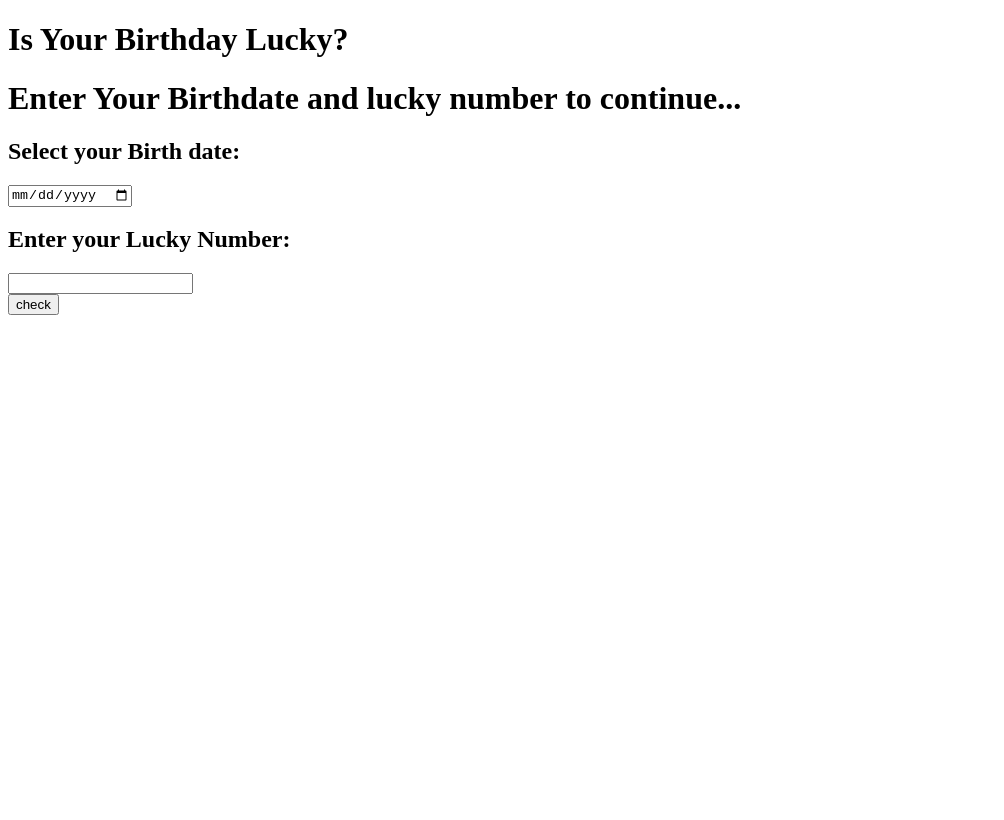
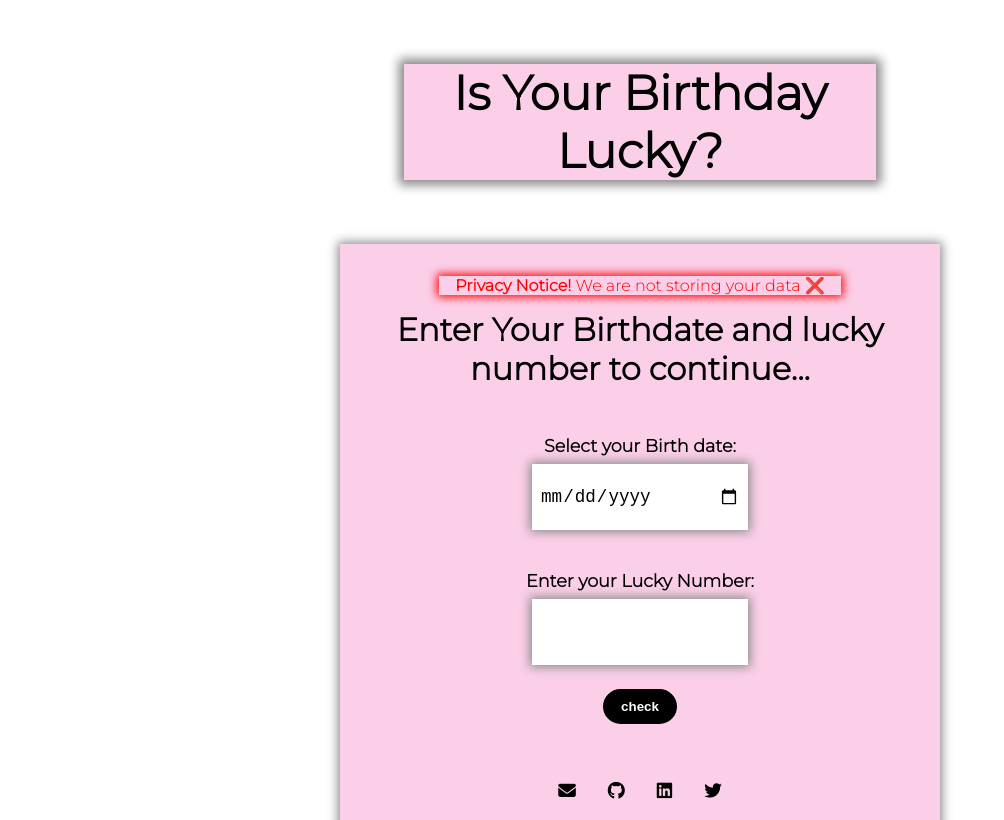
Before and after one commit to abhaysinghs772/lucky_birthDay, a plain HTML site: page index.html in a window 1280 px wide. Shown: the top 820 px of the page, without its empty margins (0-1004 px from the left). Drawn offline with Linux system fonts and the light colour scheme.

Commit message:
styles- completed styles part and a bit logic

```diff
--- a/app.js
+++ b/app.js
@@ -3,9 +3,45 @@
 const birthDate = document.querySelector('.birthDate');
 const luckyNumber = document.querySelector('.luckyNumberInput');
 const checkButton = document.querySelector('#checkBtn');
+const luckyMessage = document.querySelector('.luckyMsz');
+const unLuckyMessage = document.querySelector('.unLuckyMsz');
+const privacyMessage = document.querySelector('.privacyMsz');
+const privacyToggler= document.querySelector('.privacyToggler');
 
-checkButton.addEventListener('click', ()=>{
+let birth_Date_To_NUmber;
+let luckyNumber_To_Number;
+let onlyStrings_Of_birthDate;
+
+privacyToggler.addEventListener('click', ()=>{
+    hideMsz(privacyMessage);
+});
+
+checkButton.addEventListener('click', () => {
     console.log('clicked');
-    console.log(birthDate.value);
-    console.log(luckyNumber.value);
+    // console.log(birthDate.value);
+    // console.log(luckyNumber.value);
+
+    onlyStrings_Of_birthDate = birthDate.value.replaceAll('-', '');
+
+    birth_Date_To_NUmber = Number(onlyStrings_Of_birthDate);
+    console.log(birth_Date_To_NUmber);
+
+    luckyNumber_To_Number = Number(luckyNumber.value);
+    console.log(luckyNumber_To_Number);
+
+    if (birth_Date_To_NUmber % luckyNumber_To_Number === 0) {
+        console.log('you are lucky man');
+        showMsz(luckyMessage);
+    } else {
+        console.log('hey buddy! you are too lucky man!');
+        showMsz(unLuckyMessage);
+    }
 });
+
+function showMsz(xyz) {
+    return xyz.style.display = 'block';
+}
+
+function hideMsz(xyz) {
+    return xyz.style.display = 'none';
+}
--- a/index.html
+++ b/index.html
@@ -4,38 +4,115 @@
     <meta charset="UTF-8" />
     <meta http-equiv="X-UA-Compatible" content="IE=edge" />
     <meta name="viewport" content="width=device-width, initial-scale=1.0" />
+
+    <!-- custom styleSheet -->
+    <link rel="stylesheet" href="/style.css" />
+    <!-- custom styleSheet -->
+
+    <!-- Google fonts -->
+    <link rel="preconnect" href="https://fonts.googleapis.com" />
+    <link rel="preconnect" href="https://fonts.gstatic.com" crossorigin />
+    <link
+      href="https://fonts.googleapis.com/css2?family=Montserrat:wght@300&display=swap"
+      rel="stylesheet"
+    />
+    <!-- Google fonts -->
+
+    <!-- fomt Awesome -->
+    <script
+      src="https://kit.fontawesome.com/a97970ba69.js"
+      crossorigin="anonymous"
+    ></script>
+    <!-- fomt Awesome -->
+
     <title>lucky_birthDay</title>
   </head>
   <body>
     <div class="parent">
-      <p class="privacyMsz"></p>
+      <!-- Heading Section -->
       <div class="heading">
         <h1>Is Your Birthday Lucky?</h1>
       </div>
 
+      <!-- Input Section -->
       <div class="inputSection">
+        <div class="privacyMsz">
+          <p>
+            <strong>Privacy Notice! </strong>
+            We are not storing your data
+            <span class="privacyToggler">❌</span>
+          </p>
+        </div>
+
         <h1>Enter Your Birthdate and lucky number to continue...</h1>
+
+        <!-- User Input Section -->
         <div class="userInput">
-          <div class="birthDay">
+          <div class="input-field">
             <h2>Select your Birth date:</h2>
-            <input class="birthDate" type="date">
+            <input class="birthDate" type="date" />
           </div>
 
           <div class="luckyNumber">
-            <h2>Enter your Lucky Number:</h2>
-            <input class="luckyNumberInput" type="number">
+            <div class="input-field">
+              <h2>Enter your Lucky Number:</h2>
+              <input class="luckyNumberInput" type="number" />
+            </div>
           </div>
           <button id="checkBtn" type="button">check</button>
 
-          <div class="luckyMsz"></div>
-          <div class="unluckyMsz"></div>
+          <div class="output_field">
+            <div class="luckyMsz">
+              <p>you are lucky man</p>
+            </div>
+            <div class="unLuckyMsz">
+              <p>hey buddy according to this calculator you are not luckey! but you no what you are super luckey</p>
+            </div>
+          </div>
         </div>
-        <div class="socials">
 
-        </div>
+        <!-- Footer Sectio -->
+        <footer>
+          <ul class="social-links">
+            <li class="icons">
+              <a
+                href="mailto:abhaysinghs772@gmail.com"
+                target="_blank"
+                rel="noreferrer noopener"
+                ><i class="fas fa-envelope fa-1x"></i
+              ></a>
+            </li>
+            <li class="icons">
+              <a
+                href="https://github.com/abhaysinghs772"
+                target="_blank"
+                rel="noreferrer noopener"
+                ><i class="fab fa-github fa-1x"></i
+              ></a>
+            </li>
+            <li class="icons">
+              <a
+                href="https://www.linkedin.com/in/abhay-kumar-669123201/"
+                target="_blank"
+                rel="noreferrer noopener"
+                ><i class="fab fa-linkedin fa-1x"></i
+              ></a>
+            </li>
+            <li class="icons">
+              <a
+                href="https://twitter.com/abhaysinghs772"
+                target="_blank"
+                rel="noreferrer noopener"
+                ><i class="fab fa-twitter fa-1x"></i
+              ></a>
+            </li>
+          </ul>
+        </footer>
       </div>
     </div>
 
+    <!-- main script -->
     <script src="/app.js" defer></script>
+    <!-- main script -->
   </body>
 </html>
--- a/style.css
+++ b/style.css
@@ -0,0 +1,127 @@
+* {
+  margin: 0;
+  padding: 0;
+}
+
+:root {
+  --primary-color: #fbcfe8;
+  --secondary-color: #888888;
+}
+
+/* for JavaScript Logic */
+.luckyMsz,
+.unLuckyMsz {
+  display: none;
+}
+
+.privacyToggler {
+  cursor: pointer;
+}
+/* for JavaScript Logic */
+
+body {
+  margin: auto;
+  width: 100%;
+  max-width: 600px;
+  font-family: "Montserrat", sans-serif;
+}
+
+.parent {
+  text-align: center;
+}
+
+/* Heading Section */
+
+.heading {
+  background-color: var(--primary-color);
+  padding: 0 2rem;
+  font-size: 1.5rem;
+  box-shadow: 0px 0px 10px 5px var(--secondary-color);
+  margin: 4rem;
+}
+
+/* Input Section  */
+.inputSection {
+  min-height: 100vh;
+  background-color: var(--primary-color);
+  padding: 1rem;
+  box-shadow: 0px 0px 10px 2px var(--secondary-color);
+}
+
+.privacyMsz {
+  width: fit-content;
+  padding: 0 1rem;
+  margin: 1rem auto 0;
+  display: flex;
+  justify-content: center;
+  align-items: center;
+  color: red;
+  box-shadow: 0px 0px 10px 2px;
+}
+
+.inputSection h1 {
+  margin: 15px;
+}
+
+.userInput h2 {
+  padding: 1rem 0rem 0.5rem;
+  display: block;
+  font-size: 1.1rem;
+  font-weight: bold;
+}
+
+.input-field,
+.output_field {
+  padding: 1rem 0rem 0.5rem;
+  display: block;
+  font-size: 1.1rem;
+  font-weight: bold;
+}
+
+input {
+  display: inline-block;
+  height: 50px;
+  width: 200px;
+  padding: 0.5rem;
+  font-size: 1.1rem;
+  border: none;
+  box-shadow: 0px 0px 10px 2px var(--secondary-color);
+}
+button {
+  display: block;
+  margin: 1rem auto;
+  border: none;
+  padding: 0.5rem 1rem;
+  border: 2px solid black;
+  border-radius: 1.1rem;
+  background-color: black;
+  color: white;
+  font-weight: bold;
+  cursor: pointer;
+}
+
+button:hover {
+  background-color: transparent;
+  border: 2px solid black;
+  color: black;
+}
+
+/* footer Section */
+
+ul {
+  list-style: none;
+  display: flex;
+  justify-content: center;
+  align-items: center;
+  padding-inline-start: 0px;
+  margin-block-start: 0;
+  margin-block-end: 0;
+}
+
+.social-links a {
+  text-decoration: none;
+  display: inline-block;
+  padding: 1rem;
+  font-size: 1.1rem;
+  color: black;
+}
```
